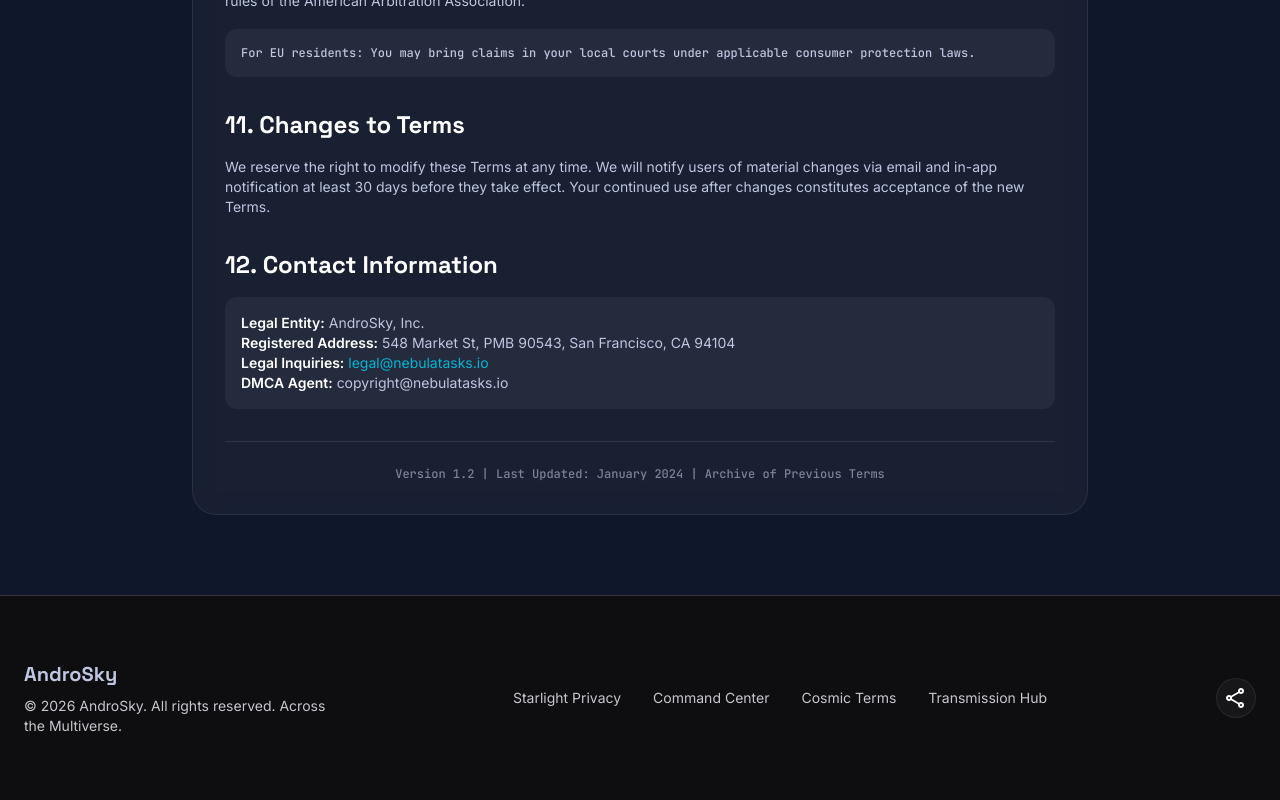
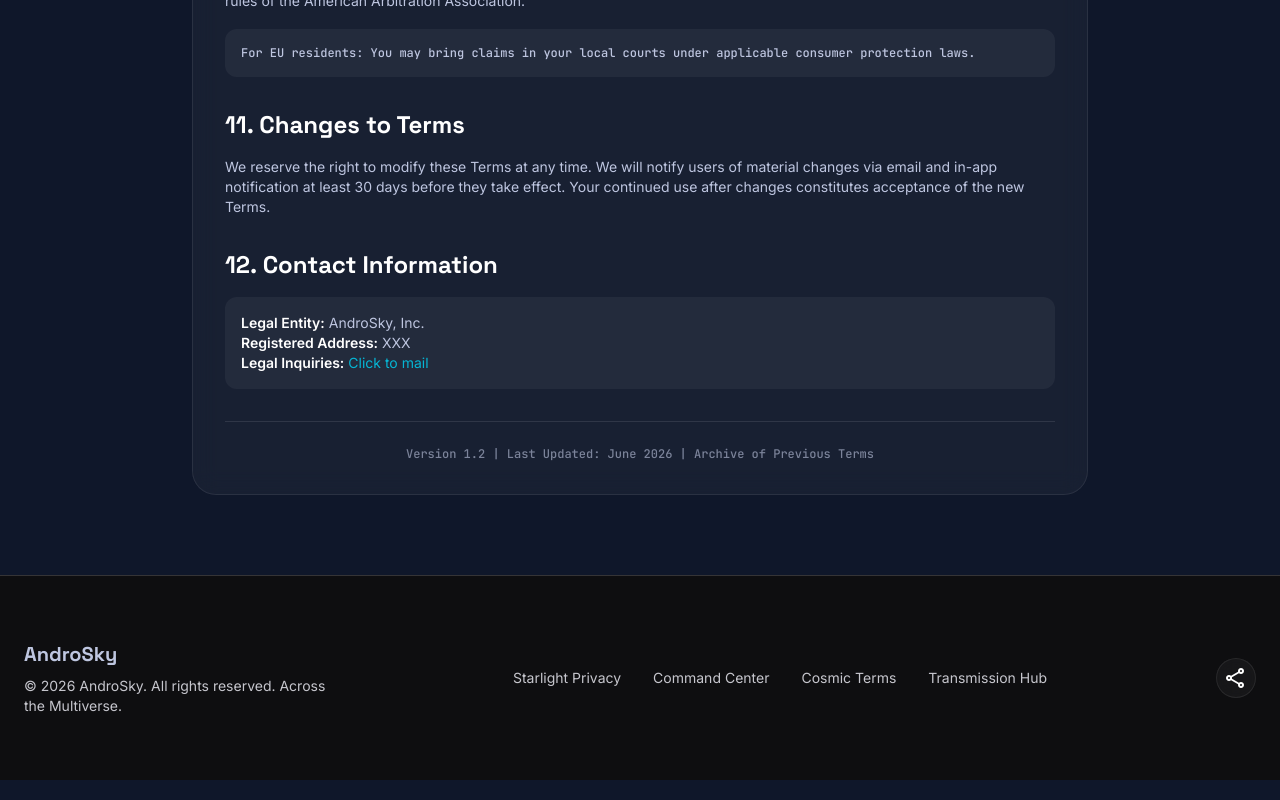
Before and after one commit to Soumya-Sabat/AndroSky, a Next.js app: page /terms in a window 1280 px wide. Shown: the part 2351-3151 px from the top of the page. Built offline with nearby package versions, Linux system fonts and the light colour scheme.

Commit message:
contact info -> terms

```diff
--- a/src/app/(public)/terms/page.jsx
+++ b/src/app/(public)/terms/page.jsx
@@ -174,16 +174,16 @@
               <div className="bg-white/5 p-4 rounded-xl">
                 <p className="text-[var(--text-primary)] font-['Inter'] text-sm">
                   <strong className="text-white">Legal Entity:</strong> AndroSky, Inc.<br/>
-                  <strong className="text-white">Registered Address:</strong> 548 Market St, PMB 90543, San Francisco, CA 94104<br/>
-                  <strong className="text-white">Legal Inquiries:</strong> <a href="mailto:legal@nebulatasks.io" className="text-[var(--accent-cyan)] hover:underline">legal@nebulatasks.io</a><br/>
-                  <strong className="text-white">DMCA Agent:</strong> copyright@nebulatasks.io
+                  <strong className="text-white">Registered Address:</strong> XXX <br/>
+                  <strong className="text-white">Legal Inquiries:</strong> <a href="mailto:bankingtestacc1@gmail.com" className="text-[var(--accent-cyan)] hover:underline">Click to mail</a><br/>
+                  {/* <strong className="text-white">DMCA Agent:</strong> copyright@nebulatasks.io */}
                 </p>
               </div>
             </section>
 
             <div className="border-t border-white/10 pt-6 mt-6 text-center">
               <p className="text-xs text-[var(--text-primary)]/60 font-['JetBrains_Mono']">
-                Version 1.2 | Last Updated: January 2024 | <a href="#" className="hover:text-[var(--accent-cyan)]">Archive of Previous Terms</a>
+                Version 1.2 | Last Updated: June 2026 | <a href="#" className="hover:text-[var(--accent-cyan)]">Archive of Previous Terms</a>
               </p>
             </div>
           </div>
```
